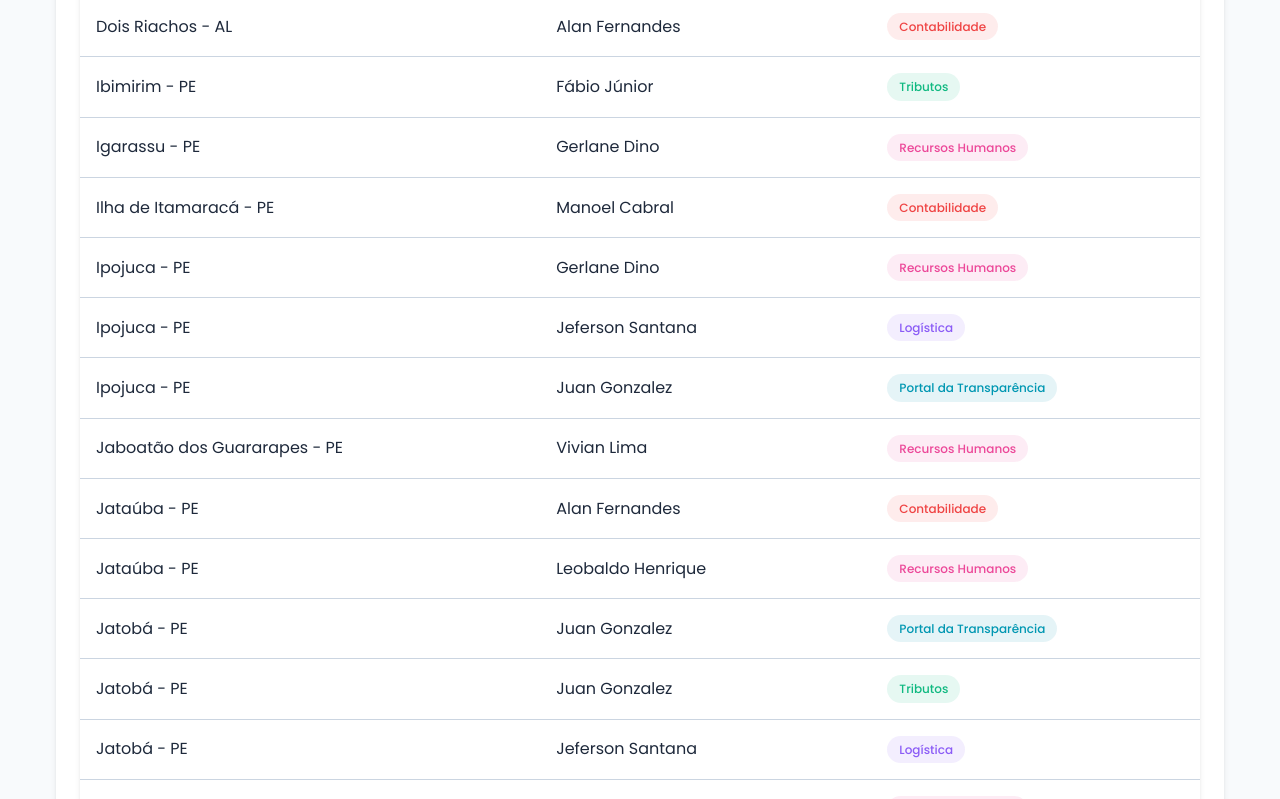
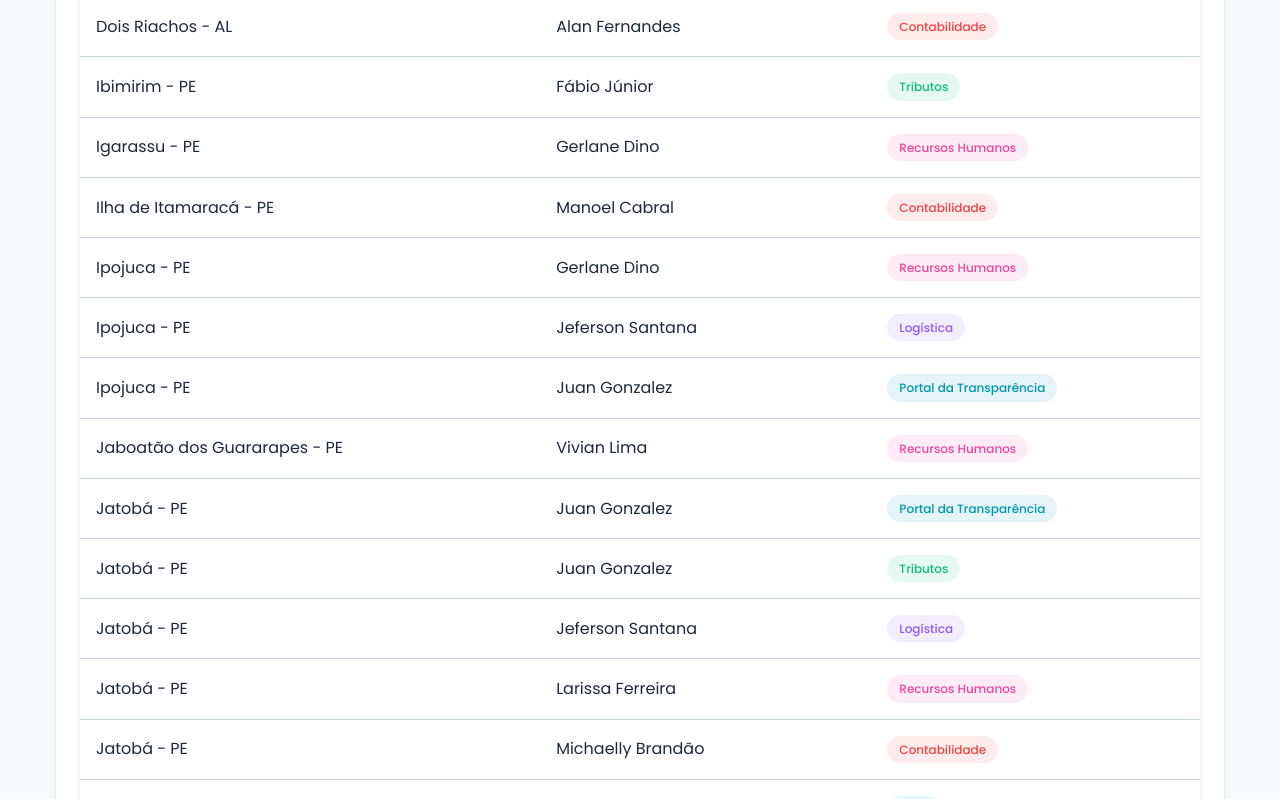
Before and after one commit to juanandradegonzalez/mapa-funcionarios, a plain HTML site: page index.html in a window 1280 px wide. Shown: the part 1746-2545 px from the top of the page. Drawn offline with nearby package versions, Linux system fonts and the light colour scheme.

Commit message:
index.html

```diff
--- a/index.html
+++ b/index.html
@@ -61,7 +61,6 @@
                 <option value="Ilha de Itamaracá - PE">Ilha de Itamaracá - PE</option>
                 <option value="Ipojuca - PE">Ipojuca - PE</option>
                 <option value="Jaboatão dos Guararapes - PE">Jaboatão dos Guararapes - PE</option>
-                <option value="Jataúba - PE">Jataúba - PE</option>
                 <option value="Jatobá - PE">Jatobá - PE</option>
                 <option value="Jurema - PE">Jurema - PE</option>
                 <option value="Lajedo - PE">Lajedo - PE</option>
@@ -169,8 +168,6 @@
                 <tr><td>Ipojuca - PE</td><td>Jeferson Santana</td><td><span class="badge badge-purple">Logística</span></td></tr>
                 <tr><td>Ipojuca - PE</td><td>Juan Gonzalez</td><td><span class="badge badge-primary">Portal da Transparência</span></td></tr>
                 <tr><td>Jaboatão dos Guararapes - PE</td><td>Vivian Lima</td><td><span class="badge badge-pink">Recursos Humanos</span></td></tr>
-                <tr><td>Jataúba - PE</td><td>Alan Fernandes</td><td><span class="badge badge-danger">Contabilidade</span></td></tr>
-                <tr><td>Jataúba - PE</td><td>Leobaldo Henrique</td><td><span class="badge badge-pink">Recursos Humanos</span></td></tr>
                 <tr><td>Jatobá - PE</td><td>Juan Gonzalez</td><td><span class="badge badge-primary">Portal da Transparência</span></td></tr>
                 <tr><td>Jatobá - PE</td><td>Juan Gonzalez</td><td><span class="badge badge-success">Tributos</span></td></tr>
                 <tr><td>Jatobá - PE</td><td>Jeferson Santana</td><td><span class="badge badge-purple">Logística</span></td></tr>
```
